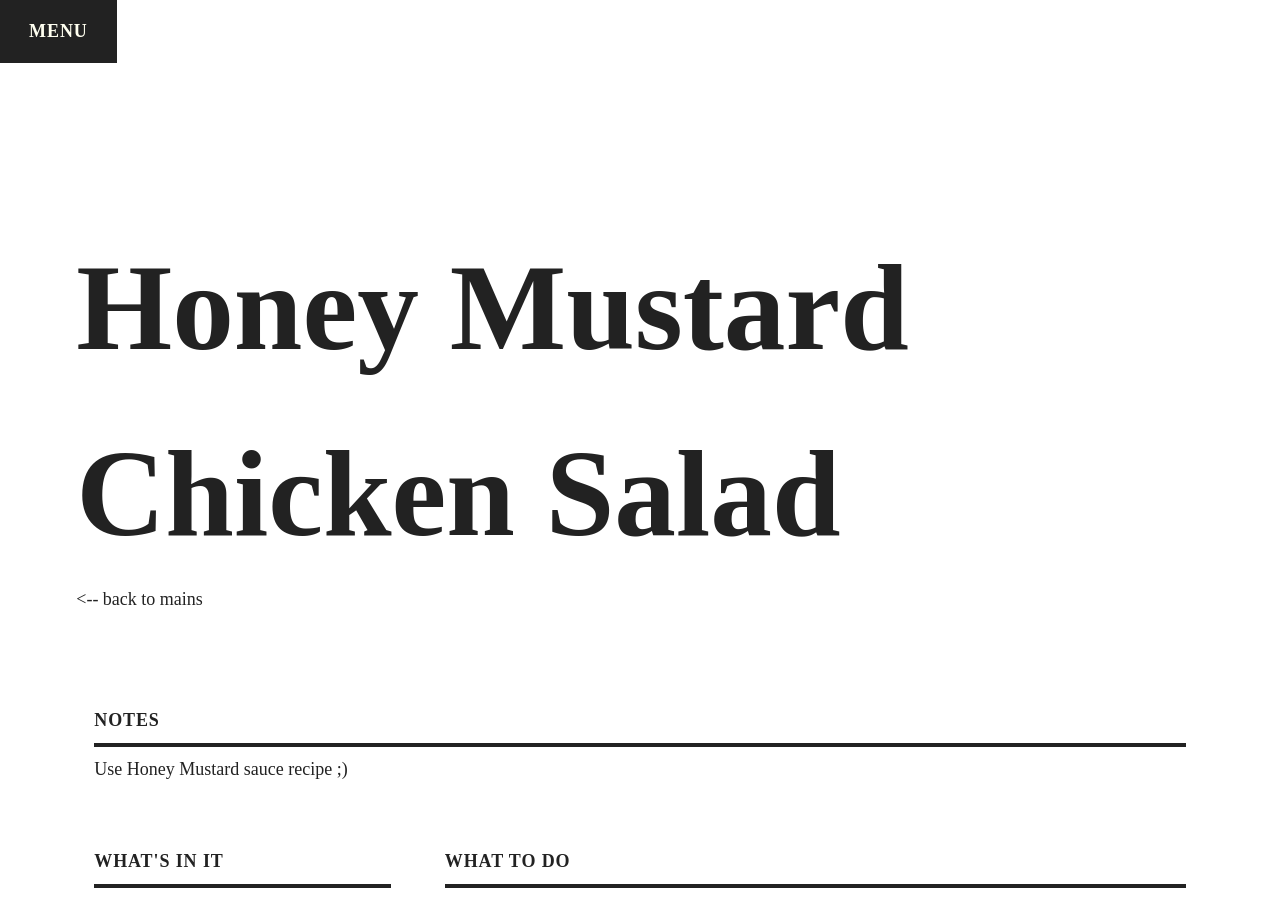
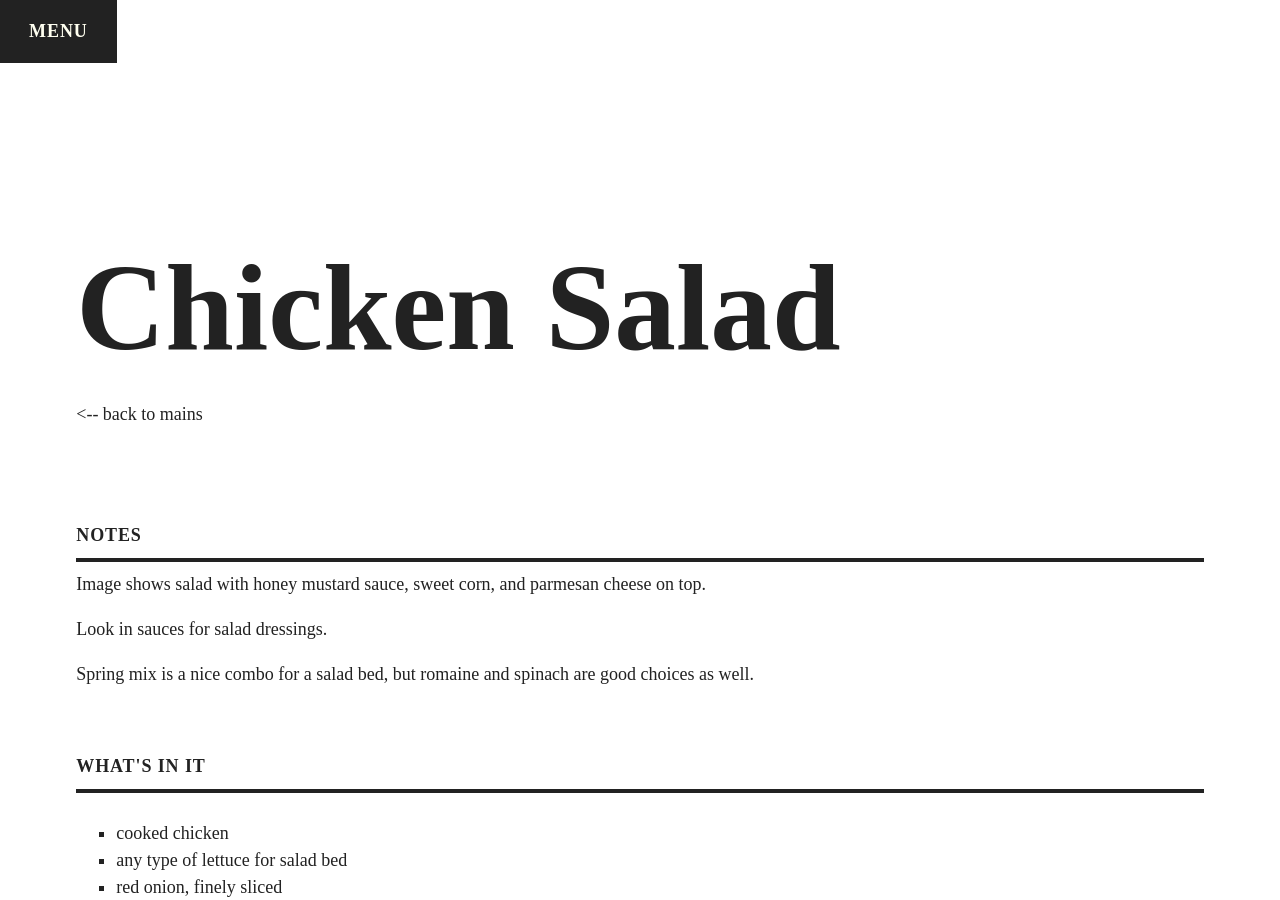
Before and after one commit to jmacthefatcat/cook-book, a Jekyll site: the page built from _mains/honey-mustard-chicken-salad.md, in a window 1280 px wide and 900 px high. Built offline with Jekyll 4.4.1, drawn with Linux system fonts in a browser that asks for light colours; some web fonts are replaced; some of the changed text lies outside the part shown.

Commit message:
recipe clean up

```diff
--- a/_layouts/recipe.html
+++ b/_layouts/recipe.html
@@ -22,20 +22,20 @@
       <span id="mobile-menu-close" class="menu-toggle p-h-m p-v-s text-uppercase" onclick="closeMobileNav()">Close</span>
     </div>
 
-    <main class="cb-grid-wrapper p-xl">
+    <main class="cb-grid-wrapper">
       <div class="cb-grid">
-        <div class="cb-4 p-b-xl">
+        <div class="cb-4 p-xl">
           <h2 class="d-block text-heavy text-xxl">{{ page.title }}</h2>
           <a class="plain-link" href="{{ page.category | relative_url }}.html"><-- back to {{ page.category }}</a>
         </div>
 
-        <div class="cb-4 p-h-s p-b-l">
+        <div class="cb-4 p-h-xl p-b-l">
           <span class="d-inline-block text-uppercase text-bold">Notes</span>
           <hr class="thick">
           {{ content }}
         </div>
 
-        <div class="cb-auto p-h-s">
+        <div class="cb-auto p-h-xl">
           <span class="d-inline-block text-uppercase text-bold">What's in it</span>
           <hr class="thick">
           <ul>
@@ -45,7 +45,7 @@
           </ul>
         </div>
 
-        <div class="cb-auto p-b-l p-h-s">
+        <div class="cb-auto p-b-l p-h-xl">
           <span class="d-inline-block text-uppercase text-bold">What to do</span>
           <hr class="thick">
           <ul>
--- a/_mains/honey-mustard-chicken-salad.md
+++ b/_mains/honey-mustard-chicken-salad.md
@@ -1,20 +1,24 @@
 ---
-title: Honey Mustard Chicken Salad
+title: Chicken Salad
 layout: recipe
 category: mains
 picture: honey-mustard-salad
 ingredients:
-- cooked slices of chicken
-- salad mix
-- red onion
-- apple slices
-- mixed nuts
-- corn
-- cheese
-- honey mustard dressing
+- cooked chicken
+- any type of lettuce for salad bed
+- red onion, finely sliced
+- 1 apple, sliced
+- pecans and walnuts
+- salad dressing
 steps:
-- Place everything except for your lettuce into a bowl and toss with some salad dressing
-- Mix together with greens and add more dressing if desired
+- First decide how you want your chicken, slicing precooked and frying is an option, an alternative is to parboil the chicken then shred it for the salad
+- In a large bowl place salad bed of choice, you can drizzle some salad dressing on here if you want
+- In another bowl toss apples, onion, nuts, and chicken in salad dressing, then add to salad bed, once mixed add more dressing if you so desire
+- Use salad tongs to place into bowls and serve
 ---
 
-Use Honey Mustard sauce recipe ;)
+Image shows salad with honey mustard sauce, sweet corn, and parmesan cheese on top.
+
+Look in sauces for salad dressings.
+
+Spring mix is a nice combo for a salad bed, but romaine and spinach are good choices as well.
```
Also changed, not shown: _incomplete/basic-stirfry-sauce.md (deleted, +0 -16 lines), _incomplete/curry-salad-dressing.md (deleted, +0 -17 lines), _incomplete/maple-stirfry-sauce.md (added, +14 -0 lines), _incomplete/meatloaf.md (+1 -1 lines), _incomplete/salad.md (deleted, +0 -16 lines), _sauces/curry-salad-dressing.md (added, +15 -0 lines), assets/imgs/curry-dressing-small.jpg (added), assets/imgs/curry-dressing.jpg (added), assets/imgs/no-yeast-pizza-small.jpg (added), assets/imgs/no-yeast-pizza.jpg (added).
